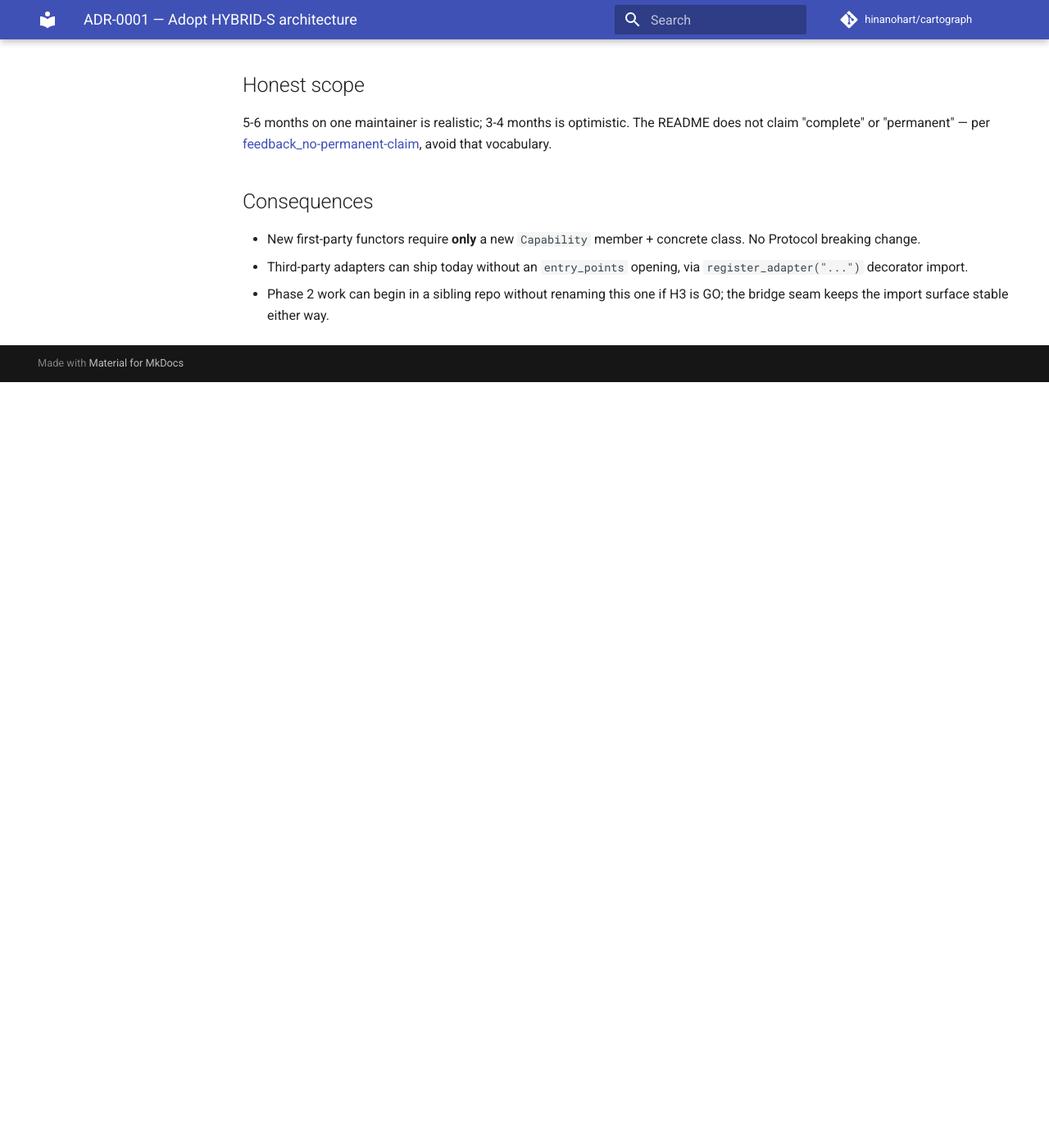
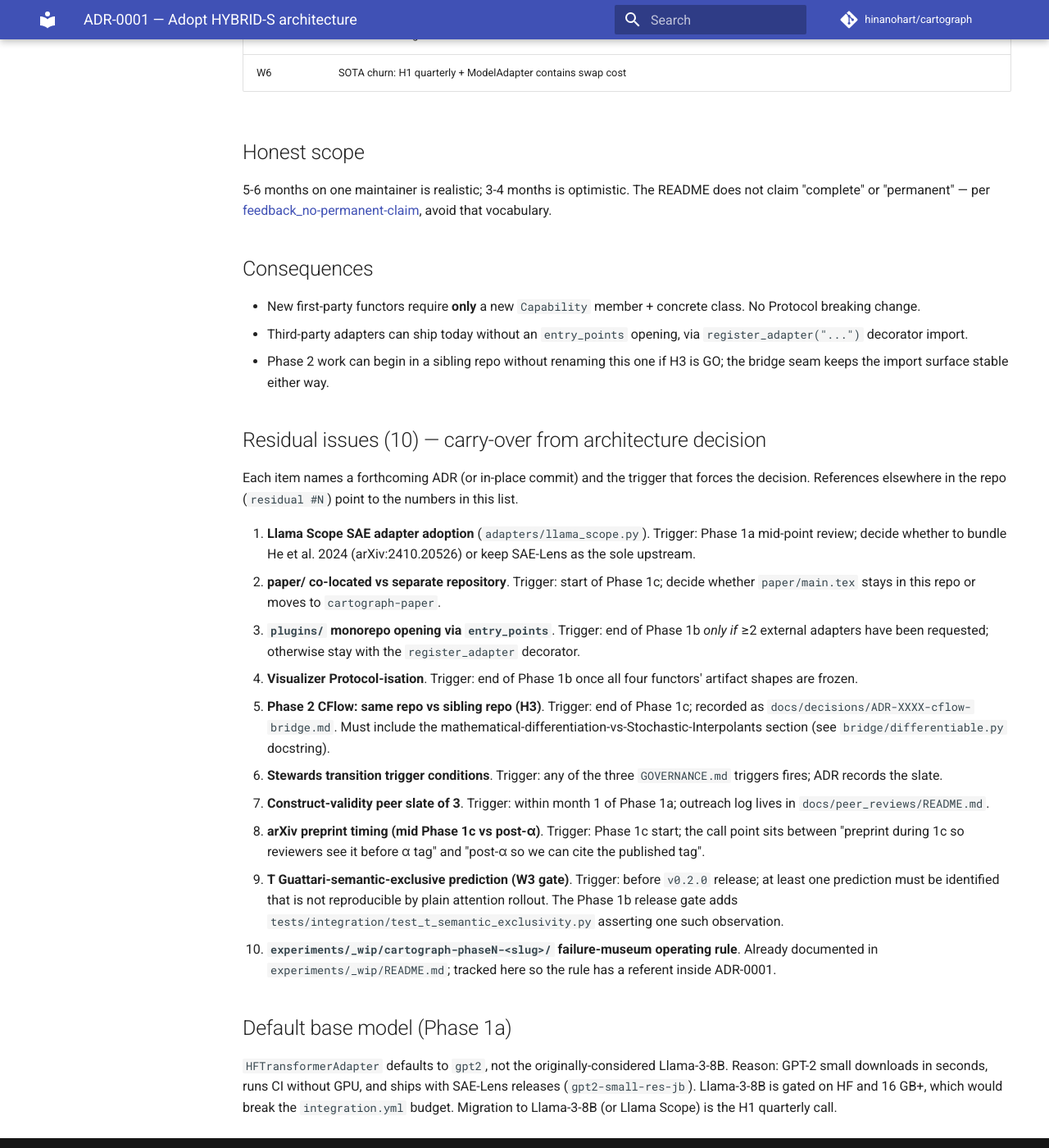
Before and after one commit to hinanohart/cartograph, an MkDocs documentation site: the page built from docs/decisions/ADR-0001-hybrid-s.md, in a window 1280 px wide and 1400 px high, scrolled down 1607 px. Shown: the whole window at 82% size. Built offline with MkDocs 1.6.1 and Material for MkDocs 9.7.7, drawn with Linux system fonts in a browser that asks for light colours; comment, search, counter and statistics services are not loaded; before the commit the page ends 2073 px from its top, so only the background shows below that; some of the changed text lies outside the part shown.

Commit message:
docs: address review gaps (residual list, CFlow-vs-SI, citations, slate)
Review found one critical and three major carry-over gaps from the original
architecture spec; close them in place:

- bridge/differentiable.py: docstring now declares the mandatory pre-publication
  differentiation from Stochastic Interpolants (Albergo & Vanden-Eijnden 2023,
  arXiv:2406.07507). Without this CFlow risks rebranding existing SI work.
- ADR-0001: add a numbered "Residual issues (10)" section so the dangling
  "residual #N" references elsewhere in the repo resolve; also justify the
  GPT-2 default vs the originally-considered Llama-3-8B (H1 quarterly call).
- ADR-0001 W2/W3 rows expanded to record Phi circuit-decomposition as a
  Phase 1b deliverable and the T semantic-exclusivity test as a Phase 1b
  release gate.
- phi_phyla.py: clarify that Phase 1a Phi is co-activation-only and the
  Anthropic Transformer Circuits decomposition layer arrives in Phase 1b.
- f_flows.py: add Carriere et al. 2020 (arXiv:2010.08356) differentiable PH
  as the Phase 1b implementation basis and Phase 2 bridge enabler.
- CITATION.cff: add Crowe 2019 (Spheres) and Carriere et al. 2020.
- docs/peer_reviews/README.md: add Sha Xin Wei to philosophy slate and an
  optional Italian Operaismo reviewer for v0.2.0+.
- paper/figures/.gitkeep: track the otherwise-empty figures dir.

Co-Authored-By: Claude Opus 4.7 (1M context) <noreply@anthropic.com>

```diff
--- a/docs/decisions/ADR-0001-hybrid-s.md
+++ b/docs/decisions/ADR-0001-hybrid-s.md
@@ -47,8 +47,8 @@ construct-validity risk or paying abstraction tax for nonexistent plugins.
 | W | Mitigation |
 |---|---|
 | W1 | PH scale: Phase 1b restricted to landmark/witness complexes |
-| W2 | SAE is now widely public (Llama Scope arXiv:2410.20526); planned `adapters/llama_scope.py` |
-| W3 | T construct-validity gate: at least one Guattari-semantic-exclusive prediction must be identified before Phase 1b release |
+| W2 | SAE is now widely public (Llama Scope arXiv:2410.20526); planned `adapters/llama_scope.py`. Φ's circuit-decomposition layer (directed feature→feature pathways, Transformer Circuits line) is a Phase 1b deliverable; without it Phase 1a Φ is a co-activation graph only and not the full Guattarian construct. |
+| W3 | T construct-validity gate: at least one Guattari-semantic-exclusive prediction must be identified before Phase 1b release. Encoded as `tests/integration/test_t_semantic_exclusivity.py` (added in Phase 1b) asserting one observation reproducible by T but not by plain attention rollout. |
 | W4 | Four-axis overrun: structural fix via 1a/1b stage split |
 | W5 | Phase 1→2 bridge: seam + H3 GO/NO-GO |
 | W6 | SOTA churn: H1 quarterly + ModelAdapter contains swap cost |
@@ -67,3 +67,48 @@ README does not claim "complete" or "permanent" — per
   via `register_adapter("...")` decorator import.
 - Phase 2 work can begin in a sibling repo without renaming this one if H3 is
   GO; the bridge seam keeps the import surface stable either way.
+
+## Residual issues (10) — carry-over from architecture decision
+
+Each item names a forthcoming ADR (or in-place commit) and the trigger that
+forces the decision. References elsewhere in the repo (`residual #N`) point
+to the numbers in this list.
+
+1. **Llama Scope SAE adapter adoption** (`adapters/llama_scope.py`). Trigger:
+   Phase 1a mid-point review; decide whether to bundle He et al. 2024
+   (arXiv:2410.20526) or keep SAE-Lens as the sole upstream.
+2. **paper/ co-located vs separate repository**. Trigger: start of Phase 1c;
+   decide whether `paper/main.tex` stays in this repo or moves to
+   `cartograph-paper`.
+3. **`plugins/` monorepo opening via `entry_points`**. Trigger: end of Phase 1b
+   *only if* ≥2 external adapters have been requested; otherwise stay with the
+   `register_adapter` decorator.
+4. **Visualizer Protocol-isation**. Trigger: end of Phase 1b once all four
+   functors' artifact shapes are frozen.
+5. **Phase 2 CFlow: same repo vs sibling repo (H3)**. Trigger: end of Phase
+   1c; recorded as `docs/decisions/ADR-XXXX-cflow-bridge.md`. Must include the
+   mathematical-differentiation-vs-Stochastic-Interpolants section (see
+   `bridge/differentiable.py` docstring).
+6. **Stewards transition trigger conditions**. Trigger: any of the three
+   `GOVERNANCE.md` triggers fires; ADR records the slate.
+7. **Construct-validity peer slate of 3**. Trigger: within month 1 of
+   Phase 1a; outreach log lives in `docs/peer_reviews/README.md`.
+8. **arXiv preprint timing (mid Phase 1c vs post-α)**. Trigger: Phase 1c
+   start; the call point sits between "preprint during 1c so reviewers see
+   it before α tag" and "post-α so we can cite the published tag".
+9. **T Guattari-semantic-exclusive prediction (W3 gate)**. Trigger: before
+   `v0.2.0` release; at least one prediction must be identified that is
+   not reproducible by plain attention rollout. The Phase 1b release gate
+   adds `tests/integration/test_t_semantic_exclusivity.py` asserting one
+   such observation.
+10. **`experiments/_wip/cartograph-phaseN-<slug>/` failure-museum operating
+    rule**. Already documented in `experiments/_wip/README.md`; tracked here
+    so the rule has a referent inside ADR-0001.
+
+## Default base model (Phase 1a)
+
+`HFTransformerAdapter` defaults to `gpt2`, not the originally-considered
+Llama-3-8B. Reason: GPT-2 small downloads in seconds, runs CI without GPU,
+and ships with SAE-Lens releases (`gpt2-small-res-jb`). Llama-3-8B is gated
+on HF and 16 GB+, which would break the `integration.yml` budget. Migration
+to Llama-3-8B (or Llama Scope) is the H1 quarterly call.
```
Also changed, not shown: docs/peer_reviews/README.md (+7 -2 lines), 5 other files.
